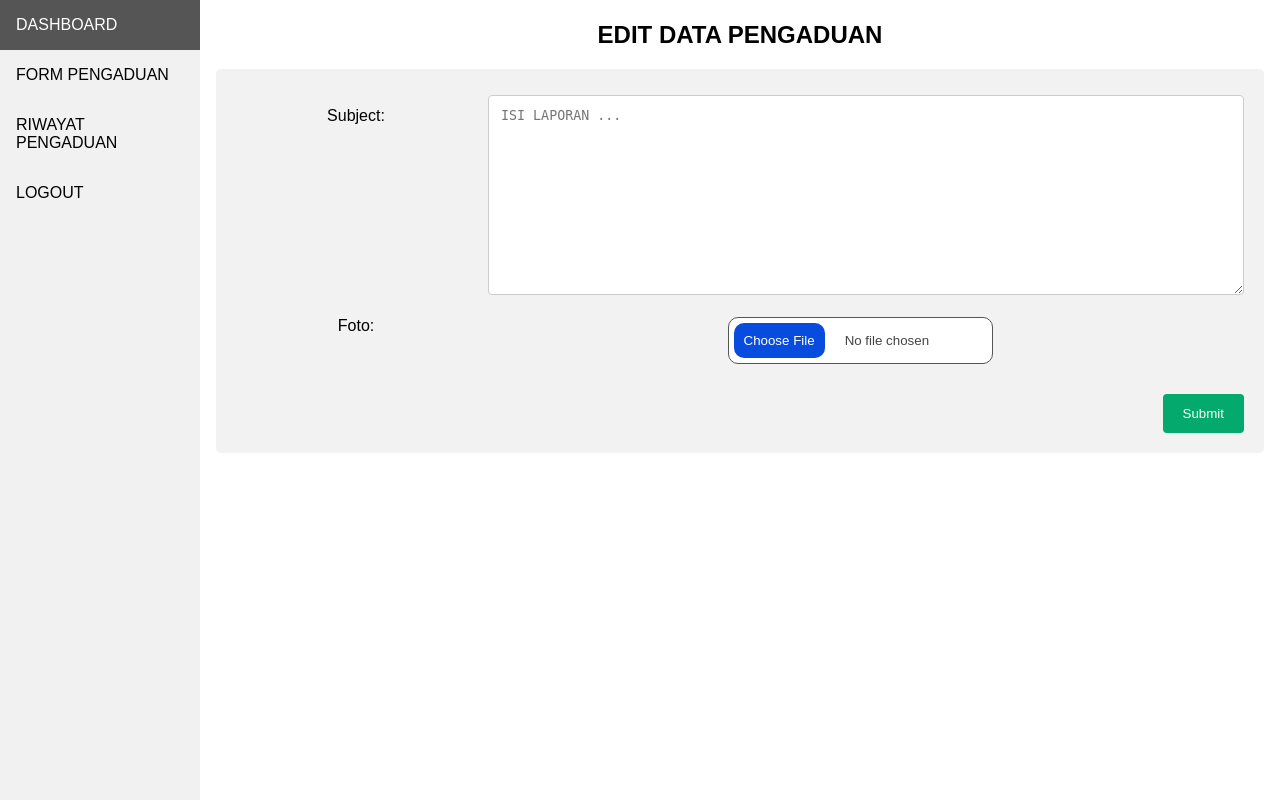
After one commit to VirtualRez21/XII-RPL-UKK-PAKET2-2023, a PHP site: page /editPengaduan.php in a window 1280 px wide. The commit adds this page. Run offline with PHP 8.4, Linux system fonts and the light colour scheme; the visitor is signed in with stand-in values (Sample User, id 1); data that the repository does not hold is empty.

Commit message:
Add files via upload

```diff
--- /dev/null
+++ b/editPengaduan.php
@@ -0,0 +1,86 @@
+<?php
+  require 'koneksi.php';
+  require 'fungsi.php';
+
+  if($_SESSION['nik'] == ""){
+    header('location: login.php');
+  }
+  else{
+    if(isset($_GET['edit'])){
+      $varIdPengaduan = $_GET['edit'];
+      $varNik = $_SESSION['nik'];
+
+      $query = "SELECT * FROM pengaduan WHERE (id_pengaduan='$varIdPengaduan' AND nik='$varNik');";
+      $sql = mysqli_query($conn, $query);
+      $result = mysqli_fetch_assoc($sql);
+
+      if($result == NULL){
+        echo notifikasi("Data Laporan Tidak Ditemukan!", "riwayatPengaduan.php");
+      }
+      elseif($result['status'] != '0'){
+        echo notifikasi('Data Laporan Tidak Dapat Diedit', 'riwayatPengaduan.php');
+      }
+      else{
+        $varLaporan = $result['isi_laporan'];
+      }
+    }
+  }
+?>
+
+<!DOCTYPE html>
+<html>
+<head>
+<meta name="viewport" content="width=device-width, initial-scale=1.0">
+<link rel="stylesheet" type="text/css" href="CSS/style.css">
+</head>
+<body>
+
+<div class="sidebar">
+  <a href="dashboard.php">DASHBOARD</a>
+  <a href="formPengaduan.php">FORM PENGADUAN</a>
+  <a href="riwayatPengaduan.php">RIWAYAT PENGADUAN</a>
+  <a href="#">LOGOUT</a>
+</div>
+
+<div class="content">
+  <h2>EDIT DATA PENGADUAN</h2>
+
+  <div class="container">
+
+  <form action="prosesUser.php" method="POST" enctype="multipart/form-data">
+    <input type="hidden" name="idLaporanPengaduan" value="<?php echo $varIdPengaduan; ?>">
+  <div class="row">
+    <div class="col-25">
+      <label for="subject">Subject:</label>
+    </div>
+    <div class="col-75">
+      <textarea id="subject" name="editLaporanPengaduan" placeholder="ISI LAPORAN ..." style="height:200px"><?php echo $varLaporan; ?></textarea>
+    </div>
+  </div>
+
+   <div class="row">
+    <div class="col-25">
+      <label for="subject">Foto:</label>
+    </div>
+
+    <div class="col-75">
+  <label for="images">
+    <input type="file" name="editFotoLaporanPengaduan" id="images" accept="image/*">
+  </label>
+    </div>
+
+  </div>
+
+  <br>
+  <div class="row">
+    <input type="submit" name="submitEditLaporanPengaduan" value="Submit">
+  </div>
+
+  </form>
+
+</div>
+</div>
+
+</body>
+
+</html>
--- a/riwayatPengaduan.php
+++ b/riwayatPengaduan.php
@@ -86,7 +86,7 @@
 						</td>
 
 						<td>
-							Lihat | Delete | Edit
+							<a href="editPengaduan.php?edit=<?php echo $data["id_pengaduan"] ?>">edit<i>&#x270F;</i></a>
 						</td>
 					</tr>
 
```
Also changed, not shown: pengaduan_masyarakat.sql (+8 -22 lines), prosesUser.php (+10 -0 lines).
